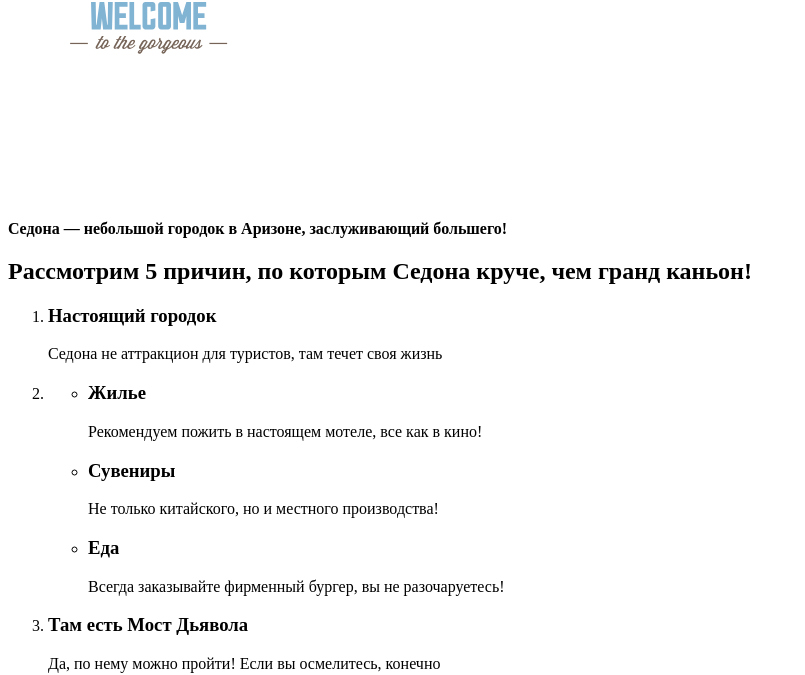
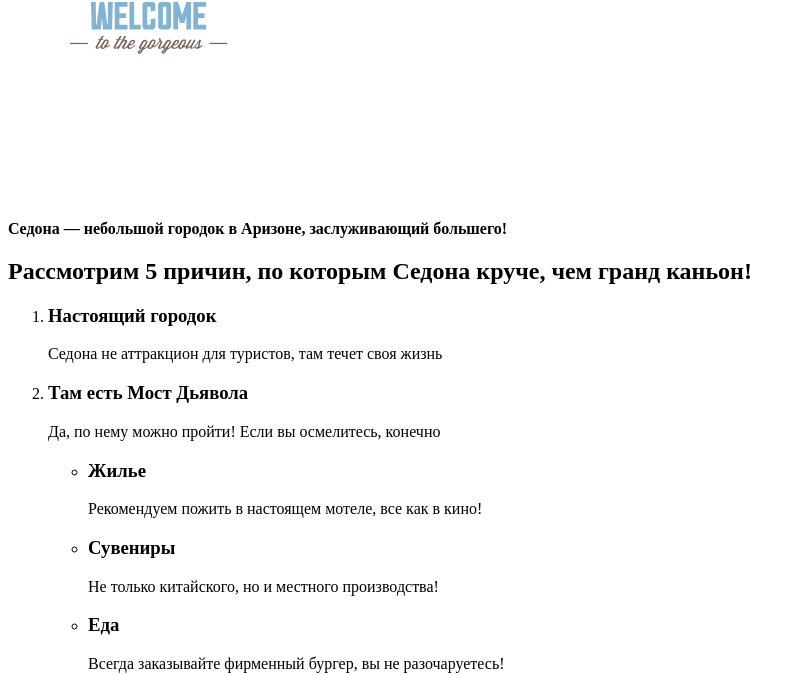
Before and after one commit to pxfzzstg/1810663-sedona-24, a website: page source/index.html in a window 1280 px wide. Shown: the part 283-958 px from the top of the page, without its empty margins (0-805 px from the left). Drawn offline with Linux system fonts and the light colour scheme.

Commit message:
Fix issue: Move ul inside li

```diff
--- a/source/index.html
+++ b/source/index.html
@@ -61,8 +61,14 @@
                 Cедона не аттракцион для туристов, там течет своя жизнь
               </p>
             </li>
-            <li class="advantages__item features">
-              <ul class="features__list">
+            <li class="advantages__item">
+              <h3 class="advantages__title">
+                Там есть Мост Дьявола
+              </h3>
+              <p class="advantages__description">
+                Да, по нему можно пройти! Если вы осмелитесь, конечно
+              </p>
+              <ul class="advantages__features features">
                 <li class="features__item features__item--house">
                   <h3 class="features__title">
                     Жилье
@@ -88,14 +94,6 @@
                   </p>
                 </li>
               </ul>
-            </li>
-            <li class="advantages__item">
-              <h3 class="advantages__title">
-                Там есть Мост Дьявола
-              </h3>
-              <p class="advantages__description">
-                Да, по нему можно пройти! Если вы осмелитесь, конечно
-              </p>
             </li>
             <li class="advantages__item">
               <h3 class="advantages__title">
```
